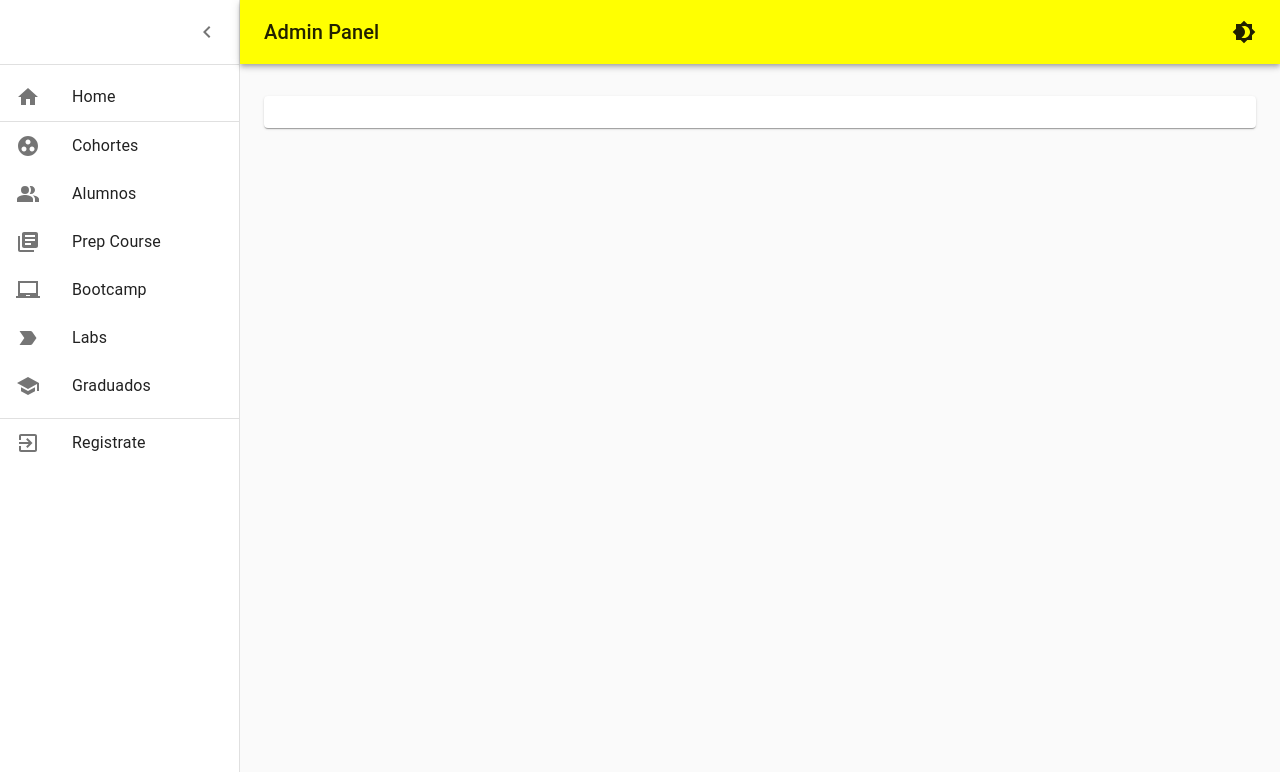
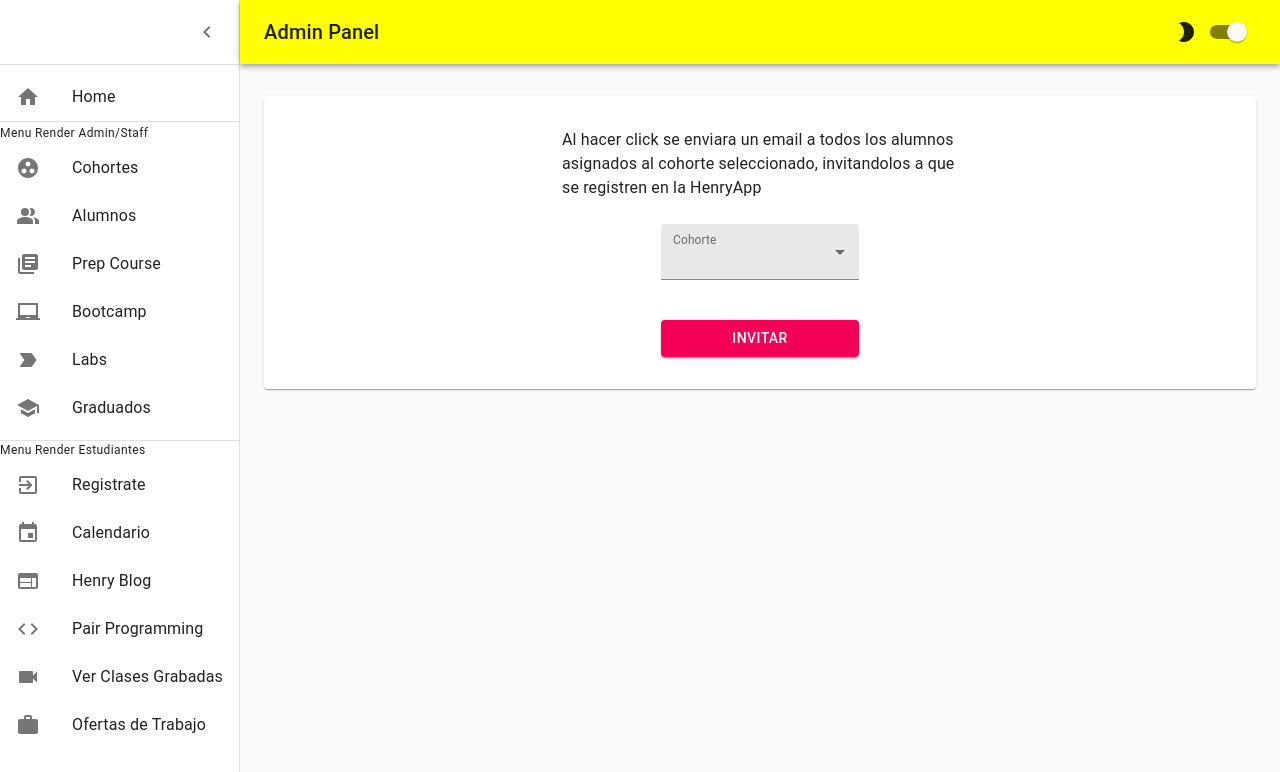
Before and after one commit to sirifacu/HenryLabs, a React (Create React App) app in the folder client/: page /dashboard/invite in a window 1280 px wide. Shown: the top 772 px of the page. Built offline with nearby package versions, Linux system fonts and the light colour scheme.

Commit message:
Front invite students update, and other changes
*Changes in dashboard component (some students links)
*Component Cohortes where we will render the invite component
*Invite component form with select imput (pending link to backend route)
*Boilerplate for darkmode (icons, and switch selector)

```diff
--- a/client/src/components/dashboard/cohortes/Cohortes.jsx
+++ b/client/src/components/dashboard/cohortes/Cohortes.jsx
@@ -1,13 +1,38 @@
+import { Button, Container, Typography } from '@material-ui/core'
 import React from 'react'
-import { Invite } from './invite/Invite'
+import { makeStyles } from '@material-ui/core/styles';
+import { Link as RouterLink } from 'react-router-dom';
+
+const useStyles = makeStyles((theme) => ({
+    paper: {
+      marginTop: theme.spacing(1),
+      display: "flex",
+      flexDirection: "column",
+      alignItems: "center",
+    },
+    avatar: {
+      margin: theme.spacing(1),
+      backgroundColor: theme.palette.secondary.main,
+    },
+    form: {
+      width: "100%", // Fix IE 11 issue.
+      marginTop: theme.spacing(1),
+    },
+    submit: {
+      margin: theme.spacing(3, 0, 2),
+      width: "50%"
+    },
+  }));
 
 export const Cohortes = () => {
+    const classes = useStyles();
     return (
-        <div>
-           <h1>
-           COMPONENT COHORTES
-            </h1>
-            <Invite />
-        </div>
+        <Container component="main" maxWidth="xs">
+
+           <div className={classes.paper}>
+            <Typography variant="h6">Invitar estudiantes a registrarse en la app </Typography><Button className={classes.submit} color="secondary" variant="contained" fullWidth type="submit" component={RouterLink} to="/dashboard/invite">Ir</Button>
+            </div>
+
+        </Container>
     )
 }
--- a/client/src/components/dashboard/cohortes/invite/Invite.jsx
+++ b/client/src/components/dashboard/cohortes/invite/Invite.jsx
@@ -1,52 +1,66 @@
-import { Button, Grid, Typography } from '@material-ui/core'
-import React, { useState } from "react";
-import {useDropzone} from 'react-dropzone';
+import { Button, Container, FormControl, Grid, InputLabel, MenuItem, Select, Typography } from '@material-ui/core'
+import React from "react";
+import { makeStyles } from '@material-ui/core/styles';
+
+const useStyles = makeStyles((theme) => ({
+  paper: {
+    marginTop: theme.spacing(1),
+    display: "flex",
+    flexDirection: "column",
+    alignItems: "center",
+  },
+  avatar: {
+    margin: theme.spacing(1),
+    backgroundColor: theme.palette.secondary.main,
+  },
+  form: {
+    width: "100%", // Fix IE 11 issue.
+    marginTop: theme.spacing(1),
+  },
+  submit: {
+    margin: theme.spacing(3, 0, 2),
+    width: "50%"
+  },
+  formControl: {
+    margin: theme.spacing(3, 0, 2),
+    minWidth: "50%",
+  },
+}));
+
 
 export const Invite = () => {
-    const [files, setFiles] = useState([]);
+  const classes = useStyles();
+  const [cohorte, setCohorte] = React.useState('');
 
-    const dropzone = {
-        flex: 1,
-        display: "flex",
-        flexDirection: "column",
-        alignItems: "center",
-        height: 100,
-        padding: "10px",
-        borderWidth: "2px",
-        borderRadius: "2px",
-        borderColor: "#eeeeee",
-        borderStyle: "dashed",
-        backgroundColor: "#fafafa",
-        color: "#bdbdbd",
-        outline: "none",
-        transition: "border .24s ease-in-out",
-    }
+  const handleChange = (event) => {
+    setCohorte(event.target.value);
+  };
 
-    const {getRootProps, getInputProps, isDragActive} = useDropzone({
-        accept: 'image/*',
-        multiple:  true,
-        onDrop: acceptedFiles => {
-            setFiles(files.concat(acceptedFiles.map(file => Object.assign(file, {
-              preview: URL.createObjectURL(file)})
-              )))
-        }
-      })
+  return (
+      <Container component="main" maxWidth="xs">
+        <div className={classes.paper}>
+               <Typography className={classes.paper}>Al hacer click se enviara un email a todos los alumnos asignados al cohorte seleccionado, invitandolos a que se registren en la HenryApp</Typography>
 
-    return (
-        <div>
-            <Grid item>
-                    <div style={dropzone} {...getRootProps()}>
-                      <input {...getInputProps()} />
-                      {isDragActive ? (
-                        <p>Drag your CSV file here</p>
-                      ) : (
-                        <p>Drag the CSV file here or click to upload</p>
-                      )}
-                    </div>
-                    <Typography>Al hacer click se subira la planilla con los emails de los estudiantes a invitar</Typography>
-                    <Button>Subir planilla</Button>
-                  </Grid>
+            <FormControl variant="filled" className={classes.formControl}>
+              <InputLabel id="demo-simple-select-filled-label">Cohorte</InputLabel>
+              <Select
+                labelId="demo-simple-select-filled-label"
+                id="demo-simple-select-filled"
+                value={"cohorte"}
+                color="secondary"
+                onChange={handleChange}
+              >
+                <MenuItem value="">
+                  <em>Seleccione</em>
+                </MenuItem>
+                <MenuItem value={10}>Cohorte 15</MenuItem>
+                <MenuItem value={20}>Cohorte 16</MenuItem>
+                <MenuItem value={30}>Cohorte 17</MenuItem>
+              </Select>
+            </FormControl>
 
+               <Button className={classes.submit} color="secondary" variant="contained" fullWidth>Invitar</Button>
         </div>
+      </Container>
     )
 }
--- a/client/src/components/dashboard/main/dashboard.jsx
+++ b/client/src/components/dashboard/main/dashboard.jsx
@@ -22,11 +22,18 @@ import PeopleAltIcon from '@material-ui/icons/PeopleAlt';
 import SchoolIcon from '@material-ui/icons/School';
 import clsx from 'clsx';
 import React, { useState } from 'react';
+import SwitchMaterialUi from '@material-ui/core/Switch';
 import { Link as RouterLink, Route, Switch } from 'react-router-dom';
 import { Cohortes } from '../cohortes/Cohortes'
-import Brightness4Icon from '@material-ui/icons/Brightness4';
+import Brightness2Icon from '@material-ui/icons/Brightness2';
 import { Register } from '../students/register/Register';
 import ExitToAppIcon from '@material-ui/icons/ExitToApp';
+import { Invite } from '../cohortes/invite/Invite';
+import EventIcon from '@material-ui/icons/Event';
+import CodeIcon from '@material-ui/icons/Code';
+import WorkIcon from '@material-ui/icons/Work';
+import VideocamIcon from '@material-ui/icons/Videocam';
+import WebIcon from '@material-ui/icons/Web';
 
 const drawerWidth = 240;
 
@@ -107,7 +114,10 @@ const useStyles = makeStyles((theme) => ({
 }));
 
 export default function Dashboard() {
-
+  const [state, setState] = React.useState({
+    checkedA: true,
+    checkedB: true,
+  });
   const classes = useStyles();
   const [open, setOpen] = useState(true);
   const handleDrawerOpen = () => {
@@ -117,6 +127,9 @@ export default function Dashboard() {
     setOpen(false);
   };
 
+  const handleChange = (event) => {
+    setState({ ...state, [event.target.name]: event.target.checked });
+  };
 
   return (
     <div className={classes.root}>
@@ -147,7 +160,14 @@ export default function Dashboard() {
           >
             Admin Panel
           </Typography>
-          <Brightness4Icon />
+          <Brightness2Icon />
+          <SwitchMaterialUi
+              checked={state.checkedB}
+              onChange={handleChange}
+              color="B0B000"
+              name="checkedB"
+              inputProps={{ 'aria-label': 'primary checkbox' }}
+            />
         </Toolbar>
       </AppBar>
       <Drawer
@@ -172,6 +192,7 @@ export default function Dashboard() {
               <ListItemText primary="Home" />
             </ListItem>
             <Divider />
+        <Typography variant="caption">Menu Render Admin/Staff</Typography>
             <ListItem button component={RouterLink} to="/dashboard/cohortes">
               <ListItemIcon>
                 <GroupWorkIcon />
@@ -212,12 +233,44 @@ export default function Dashboard() {
         </List>
         <Divider />
         {/* Menu alumnos */}
+        <Typography variant="caption">Menu Render Estudiantes</Typography>
         <ListItem button component={RouterLink} to="/dashboard/students/register">
               <ListItemIcon>
                 <ExitToAppIcon />
               </ListItemIcon>
               <ListItemText primary="Registrate" />
-            </ListItem>
+        </ListItem>
+        <ListItem button component={RouterLink} to="/dashboard/students/">
+              <ListItemIcon>
+                <EventIcon />
+              </ListItemIcon>
+              <ListItemText primary="Calendario" />
+        </ListItem>
+        <ListItem button component={RouterLink} to="/dashboard/students/">
+              <ListItemIcon>
+                <WebIcon />
+              </ListItemIcon>
+              <ListItemText primary="Henry Blog" />
+        </ListItem>
+        <ListItem button component={RouterLink} to="/dashboard/students/">
+              <ListItemIcon>
+                <CodeIcon />
+              </ListItemIcon>
+              <ListItemText primary="Pair Programming" />
+        </ListItem>
+        <ListItem button component={RouterLink} to="/dashboard/students/">
+              <ListItemIcon>
+                <VideocamIcon />
+              </ListItemIcon>
+              <ListItemText primary="Ver Clases Grabadas" />
+        </ListItem>
+        <ListItem button component={RouterLink} to="/dashboard/students/">
+              <ListItemIcon>
+              <WorkIcon />
+              </ListItemIcon>
+              <ListItemText primary="Ofertas de Trabajo" />
+        </ListItem>
+
       </Drawer>
       <main className={classes.content}>
             <div className={classes.appBarSpacer} />
@@ -227,6 +280,7 @@ export default function Dashboard() {
                 <Paper className={classes.paper} >
                   <Switch>
                       <Route path="/dashboard/cohortes" component={Cohortes} />
+                      <Route path="/dashboard/invite" component={Invite} />
                       <Route path="/dashboard/students/register" component={Register} />
                   </Switch>
                 </Paper>
--- a/client/src/components/dashboard/students/register/Register.jsx
+++ b/client/src/components/dashboard/students/register/Register.jsx
@@ -24,7 +24,6 @@ const useStyles = makeStyles((theme) => ({
     form: {
       width: "100%", // Fix IE 11 issue.
       marginTop: theme.spacing(1),
-
 
     },
     submit: {
```
